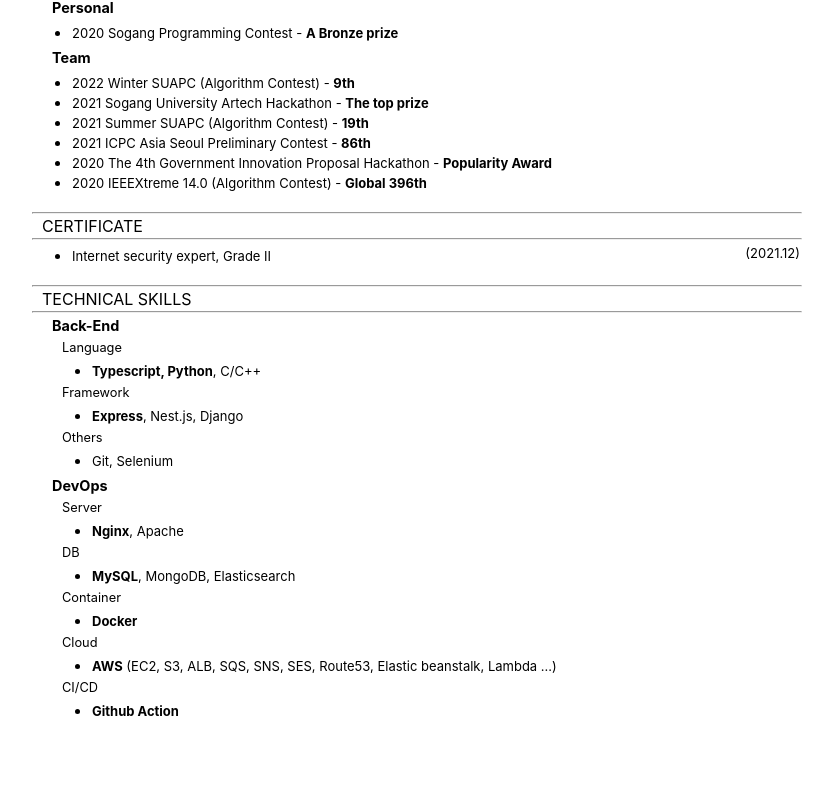
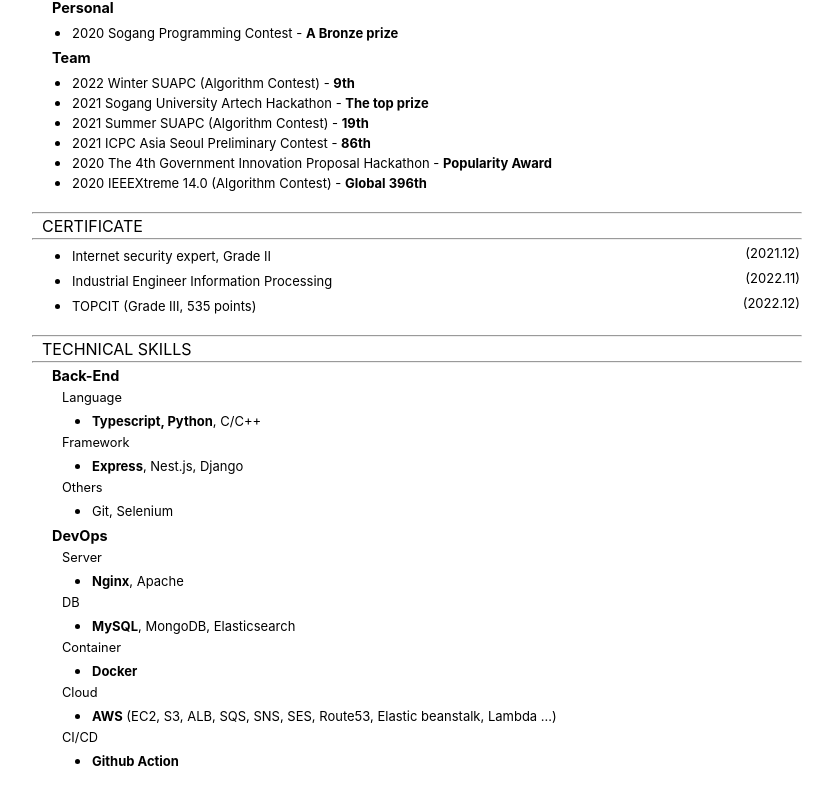
Before and after one commit to americano212/typescript-react-resume-page, a React (Create React App) app: page / in a window 1280 px wide. Shown: the part 774-1578 px from the top of the page, without its empty margins (224-1057 px from the left). Built offline with nearby package versions, Linux system fonts and the light colour scheme.

Commit message:
feat: 자격증 추가

```diff
--- a/src/components/Certificate.tsx
+++ b/src/components/Certificate.tsx
@@ -25,6 +25,26 @@
           <ContentDate>(2021.12)</ContentDate>
         </li>
       </ULSmallMargin>
+      <ULSmallMargin>
+        <li>
+          <Contents>
+            {language === "ENG"
+              ? "Industrial Engineer Information Processing"
+              : "정보처리산업기사"}
+          </Contents>
+          <ContentDate>(2022.11)</ContentDate>
+        </li>
+      </ULSmallMargin>
+      <ULSmallMargin>
+        <li>
+          <Contents>
+            {language === "ENG"
+              ? "TOPCIT (Grade III, 535 points)"
+              : "TOPCIT (수준3, 535점)"}
+          </Contents>
+          <ContentDate>(2022.12)</ContentDate>
+        </li>
+      </ULSmallMargin>
     </div>
   );
 }
```
